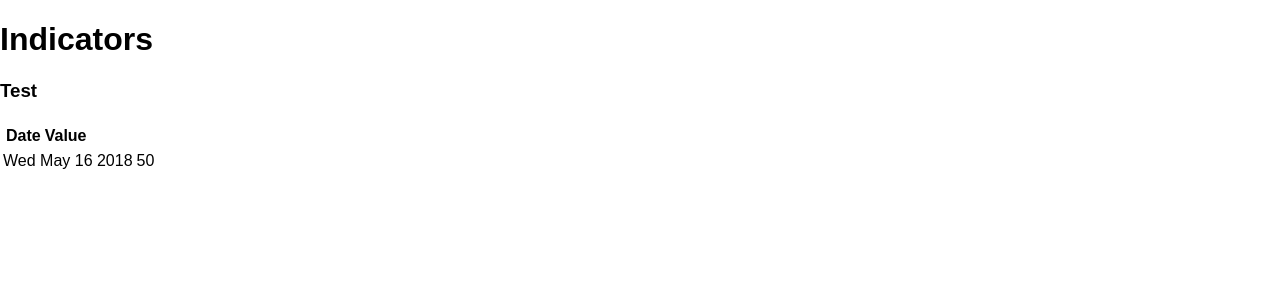
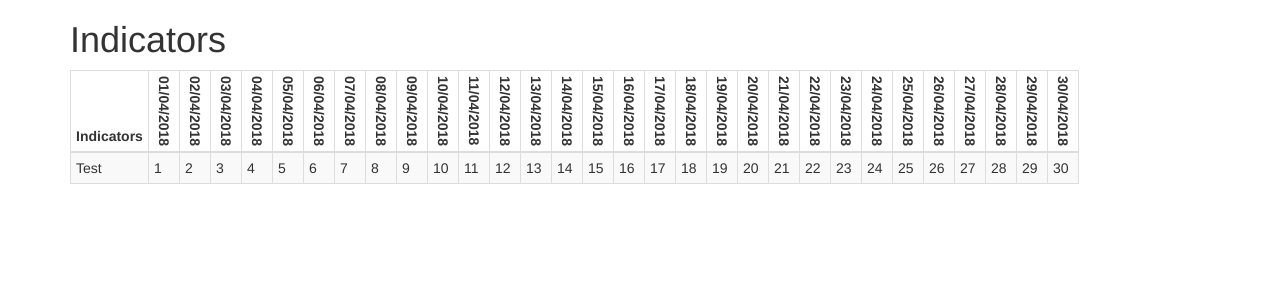
Before and after one commit to mazdack/procrastinator-indicator-app, a React (Create React App) app: page / in a window 1280 px wide. Shown: the top 300 px of the page. Built offline with nearby package versions, Linux system fonts and the light colour scheme.

Commit message:
add bootstrap

```diff
--- a/package.json
+++ b/package.json
@@ -3,7 +3,9 @@
   "version": "0.1.0",
   "private": true,
   "dependencies": {
+    "bootstrap": "3",
     "react": "^16.3.1",
+    "react-bootstrap": "^0.32.1",
     "react-dom": "^16.3.1",
     "react-scripts": "1.1.4"
   },
--- a/src/App.js
+++ b/src/App.js
@@ -1,18 +1,37 @@
-import React, { Component } from 'react';
+import React, {Component} from 'react';
 import logo from './logo.svg';
 import './App.css';
+import {Col, Grid, Row, Table} from 'react-bootstrap';
+
+const Months = Object.freeze({
+                                 Jan: 0,
+                                 Feb: 1,
+                                 Mar: 2,
+                                 Apr: 3,
+                                 May: 4,
+                                 Jun: 5,
+                                 Jul: 6,
+                                 Aug: 7,
+                                 Sep: 8,
+                                 Oct: 9,
+                                 Nov: 10,
+                                 Dec: 11
+                             });
 
 class App extends Component {
     constructor(props) {
+        var i = 1;
         super(props);
         this.state = {
+            currentMonth: Months.Apr,
             indicators: [
                 {
                     name: 'Test',
                     history: [
                         {
-                          date: new Date(2018, 4, 16, 10, 0),
-                          value: 50,
+                            month: Months.Apr,
+                            // values: Array.from({length: 30}, () => Math.floor(Math.random() * 40)),
+                            values: Array.from({length: 30}, () => i++),
                         },
                     ]
                 },
@@ -22,38 +41,71 @@ class App extends Component {
 
     render() {
         return (
-        <IndicatorsList indicators={this.state.indicators} />
+            <Grid>
+                <Row className="show-grid">
+                    <Col xs={12} md={8}>
+                        <IndicatorsList indicators={this.state.indicators} currentMonth={this.state.currentMonth}/>
+                    </Col>
+                </Row>
+            </Grid>
         );
     }
 }
 
 class IndicatorsList extends Component {
     render() {
-        const indicators = this.props.indicators.map(indicator => <Indicator{...indicator} />);
+        const indicators = this.props.indicators.map(
+            indicator => <Indicator{...indicator} currentMonth={this.props.currentMonth} key={indicator.name}/>);
         return (
             <div>
                 <h1>Indicators</h1>
+                <Table striped bordered condensed hover>
+                    <MonthHeader month={this.props.currentMonth} name='Indicators'/>
+                    <tbody>
                     {indicators}
+                    </tbody>
+                </Table>
             </div>
         );
     }
 }
 
+function MonthHeader(props) {
+    const daysInMonth = new Date(2018, props.month, 0).getDate();
+    const dateTimeFormatter = Intl.DateTimeFormat('en-GB', {
+        year: 'numeric',
+        month: '2-digit',
+        day: '2-digit'
+    });
+    var dates = [];
+    for (var i = 1; i < daysInMonth; i++) {
+        dates.push(<th key={i} class="rotate"><div>{dateTimeFormatter.format(new Date(2018, props.month, i))}</div></th>);
+    }
+    return (
+        <thead>
+        <tr>
+            <th>{props.name}</th>
+            {dates}
+        </tr>
+        </thead>
+    );
+}
+
 function Indicator(props) {
+    const daysInMonth = new Date(2018, props.currentMonth, 0).getDate();
+
+    let values = props.history.filter(history => history.month === props.currentMonth)[0].values.slice(0, daysInMonth);
+    // console.log(values);
+    // console.log(props.currentMonth);
+    let ths = values.map(value => {
+        return (<td>{value}</td>);
+    });
+    // console.log(ths);
     return (
-        <div>
-            <div>
-                <h3>{props.name}</h3>
-            </div>
-            <div>
-                <table>
-                    <th><td>Date</td><td>Value</td></th>
-                    <tbody>
-                        {props.history.map(h => <tr><td>{h.date.toDateString()}</td><td>{h.value}</td></tr>)}
-                    </tbody>
-                </table>
-            </div>
-        </div>
+        <tr>
+            <td>{props.name}</td>
+            {ths}
+        </tr>
     );
 }
 
--- a/src/index.css
+++ b/src/index.css
@@ -1,5 +1,18 @@
-body {
-  margin: 0;
-  padding: 0;
-  font-family: sans-serif;
+.rotate {
+    text-align: center;
+    white-space: nowrap;
+    vertical-align: middle;
+    /*width: 1.5em;*/
+    /*height: 8em;*/
 }
+.rotate div {
+    writing-mode: vertical-lr;
+    /*-moz-transform: rotate(-90.0deg);  !* FF3.5+ *!*/
+    /*-o-transform: rotate(-90.0deg);  !* Opera 10.5 *!*/
+    /*-webkit-transform: rotate(-90.0deg);  !* Saf3.1+, Chrome *!*/
+    /*filter:  progid:DXImageTransform.Microsoft.BasicImage(rotation=0.083);  !* IE6,IE7 *!*/
+    /*-ms-filter: "progid:DXImageTransform.Microsoft.BasicImage(rotation=0.083)"; !* IE8 *!*/
+    /*margin-left: -10em;*/
+    /*margin-right: -10em;*/
+    /*margin-top: -4em;*/
+}
--- a/src/index.js
+++ b/src/index.js
@@ -3,6 +3,8 @@ import ReactDOM from 'react-dom';
 import './index.css';
 import App from './App';
 import registerServiceWorker from './registerServiceWorker';
+import 'bootstrap/dist/css/bootstrap.css';
+import 'bootstrap/dist/css/bootstrap-theme.css';
 
 ReactDOM.render(<App />, document.getElementById('root'));
 registerServiceWorker();
```
Also changed, not shown: 1 other file (tests, documents, lock files or other folders). Lines whose indentation alone changed are shown as unchanged.
